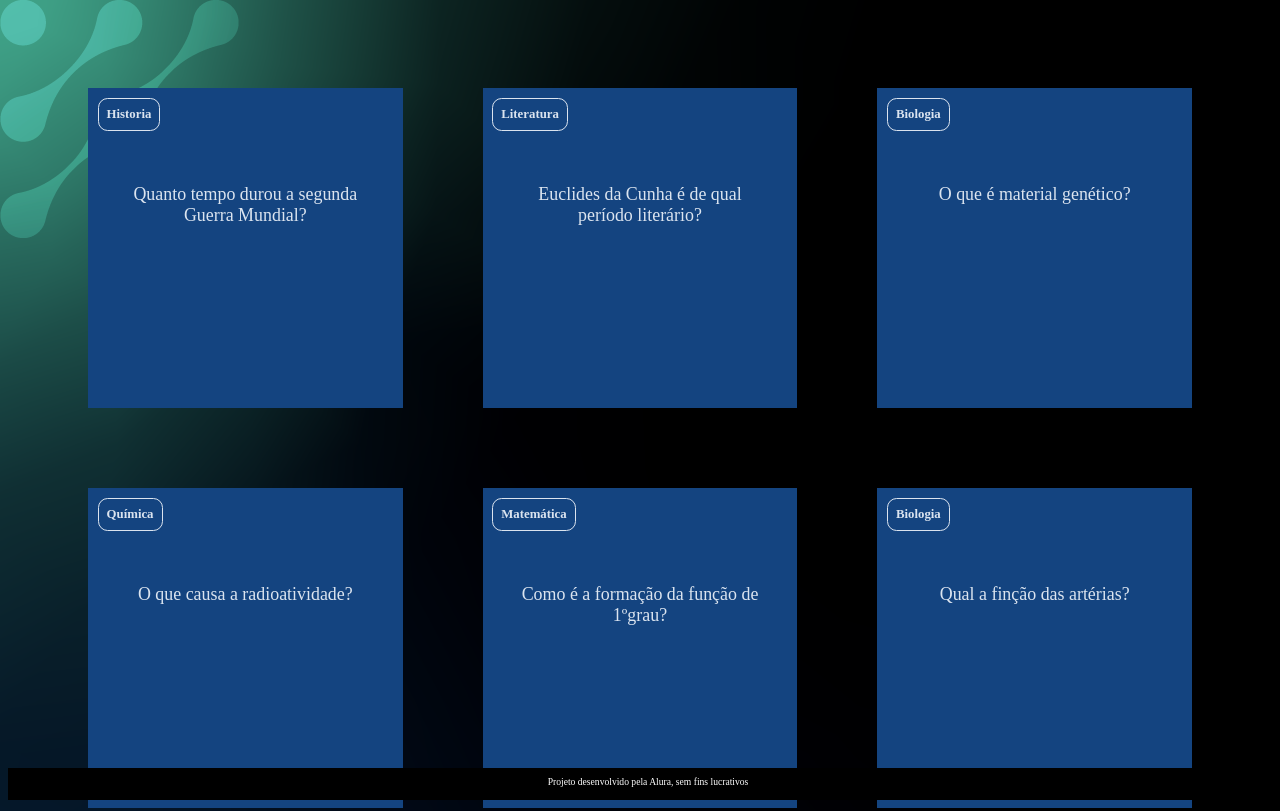
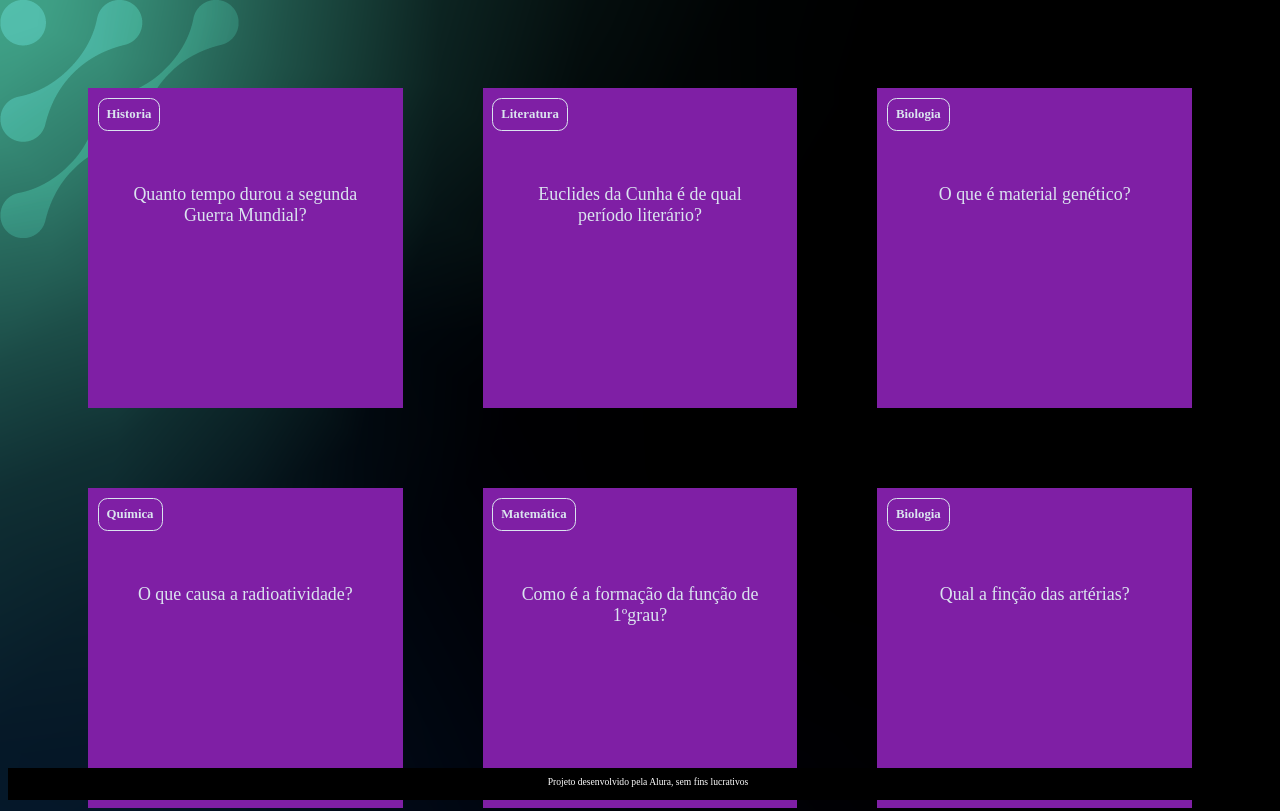
Before and after one commit to Gabi3004/FlashCard, a plain HTML site: page index.html in a window 1280 px wide. Shown: the top 811 px of the page. Drawn offline with Linux system fonts and the light colour scheme.

Commit message:
ad color

```diff
--- a/assets/style.css
+++ b/assets/style.css
@@ -1,7 +1,7 @@
 :root {
     --text-color: #DBE4EF;
-    --card-front-color: #144480;
-    --card-back-color: #00F4BF;
+    --card-front-color: #7f1fa5;
+    --card-back-color: #0dccee;
 }
 
 body {
```
